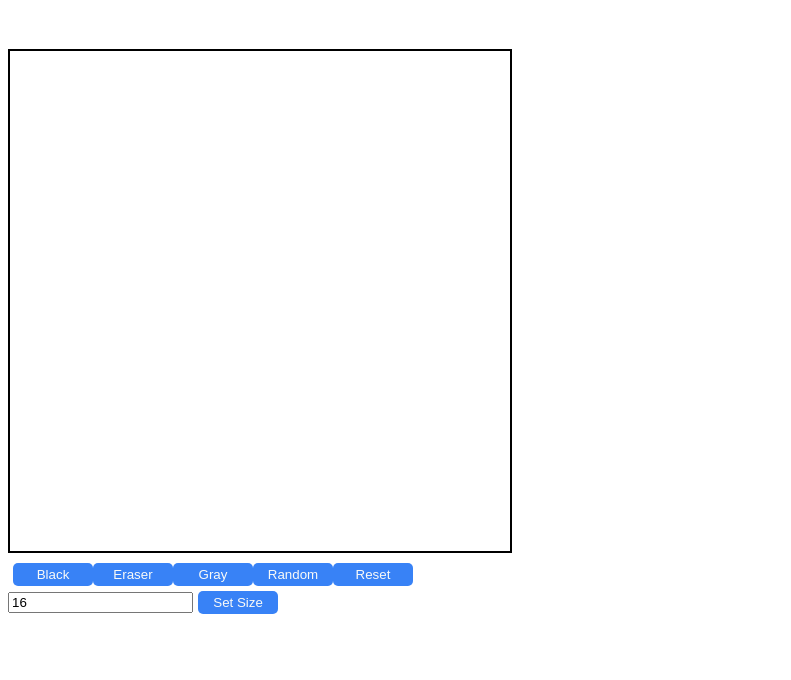
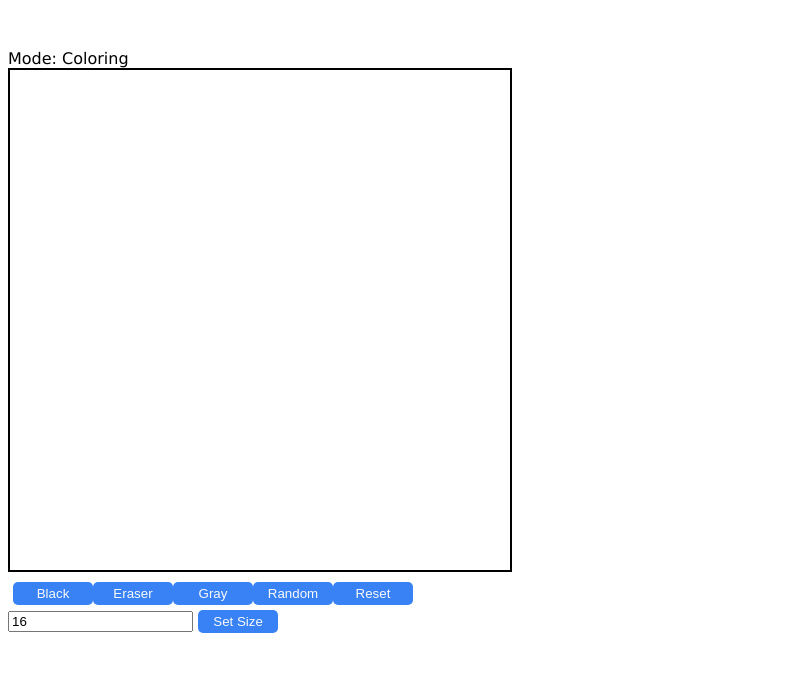
Before and after one commit to esllana/etch-a-sketch, a plain HTML site: page index.html in a window 1280 px wide. Shown: the part 192-872 px from the top of the page, without its empty margins (0-791 px from the left). Drawn offline with Linux system fonts and the light colour scheme.

Commit message:
Added mode text

```diff
--- a/index.html
+++ b/index.html
@@ -13,6 +13,7 @@
 
 <div class="grid-container">
     <div class="title"><h1>Etch a Sketch</h1></div>
+    <div class="mode">Mode: Coloring</div>
     <div class="contents">
         <div class="board"></div>
         <div class="buttons">
```
